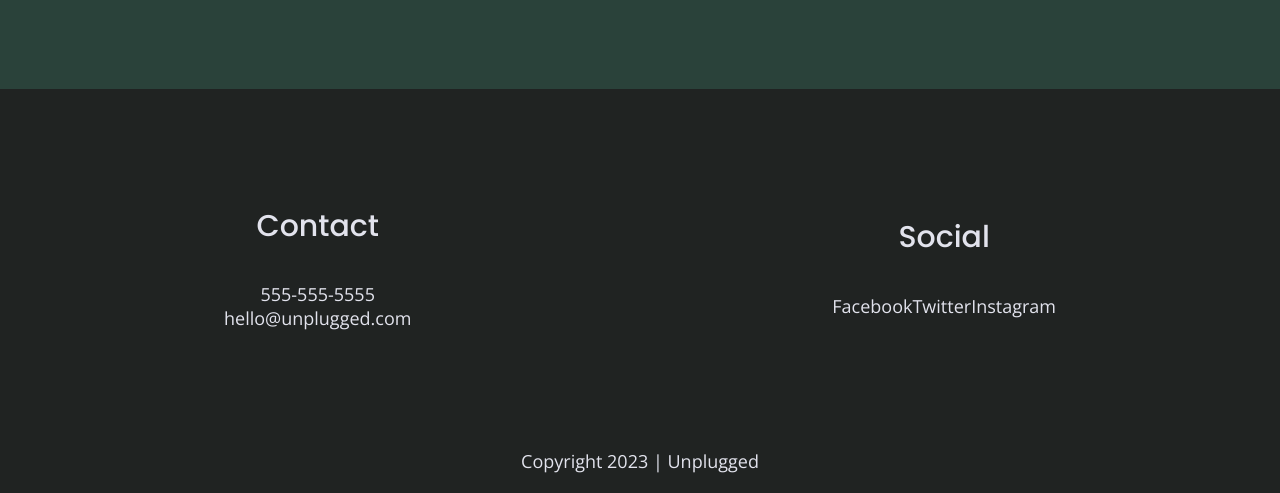
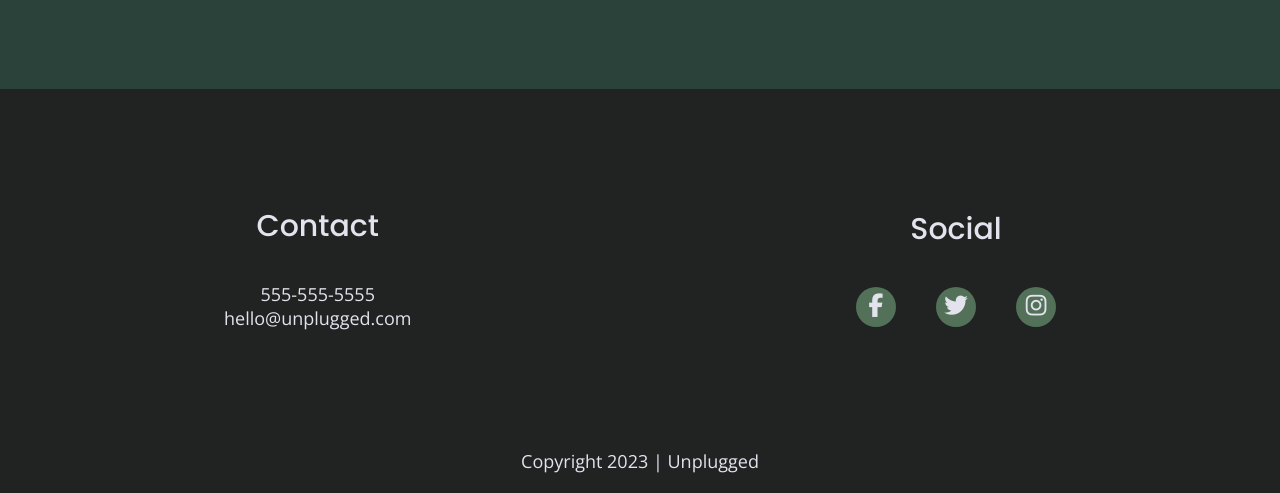
Before and after one commit to austyng27/unplugged, a website built with Parcel: page index.html in a window 1280 px wide. Shown: the part 2530-3023 px from the top of the page. Built offline with nearby package versions, Linux system fonts and the light colour scheme.

Commit message:
Added social icons to all pages

```diff
--- a/css/main.css
+++ b/css/main.css
@@ -229,10 +229,18 @@ footer .social-icons {
   align-items: center;
 }
 
-footer .social p {
+footer .social-icons p {
   display: flex;
   justify-content: center;
   align-items: center;
+  background-color: #527158;
+  border-radius: 50%;
+  width: 40px;
+  height: 40px;
+}
+
+footer .social-icons p i {
+  font-size: 1.3125em;
 }
 
 footer .copyright {
@@ -649,7 +657,12 @@ footer h4 {
 }
 
 footer p {
-  line-height: 1.285em;
+  line-height: 1.285;
+}
+
+footer .social-icons {
+  width: 12.5em;
+  justify-content: space-between;
 }
 
 footer .copyright {
--- a/index.html
+++ b/index.html
@@ -169,13 +169,13 @@
           <h4>Social</h4>
           <div class="social-icons">
             <p>
-              <a href="https://www.facebook.com" target="_blank" rel="noopener">Facebook</a>
+              <a href="https://www.facebook.com" target="_blank" rel="noopener"><i class="fab fa-facebook-f"></i></a>
             </p>
             <p>
-              <a href="https://www.twitter.com" target="_blank" rel="noopener">Twitter</a>
+              <a href="https://www.twitter.com" target="_blank" rel="noopener"><i class="fab fa-twitter"></i></a>
             </p>
             <p>
-              <a href="https://www.instagram.com" target="_blank" rel="noopener">Instagram</a>
+              <a href="https://www.instagram.com" target="_blank" rel="noopener"><i class="fab fa-instagram"></i></a>
             </p>
           </div>
         </div>
```
Also changed, not shown: about/index.html (+3 -3 lines), faq/index.html (+3 -3 lines).
